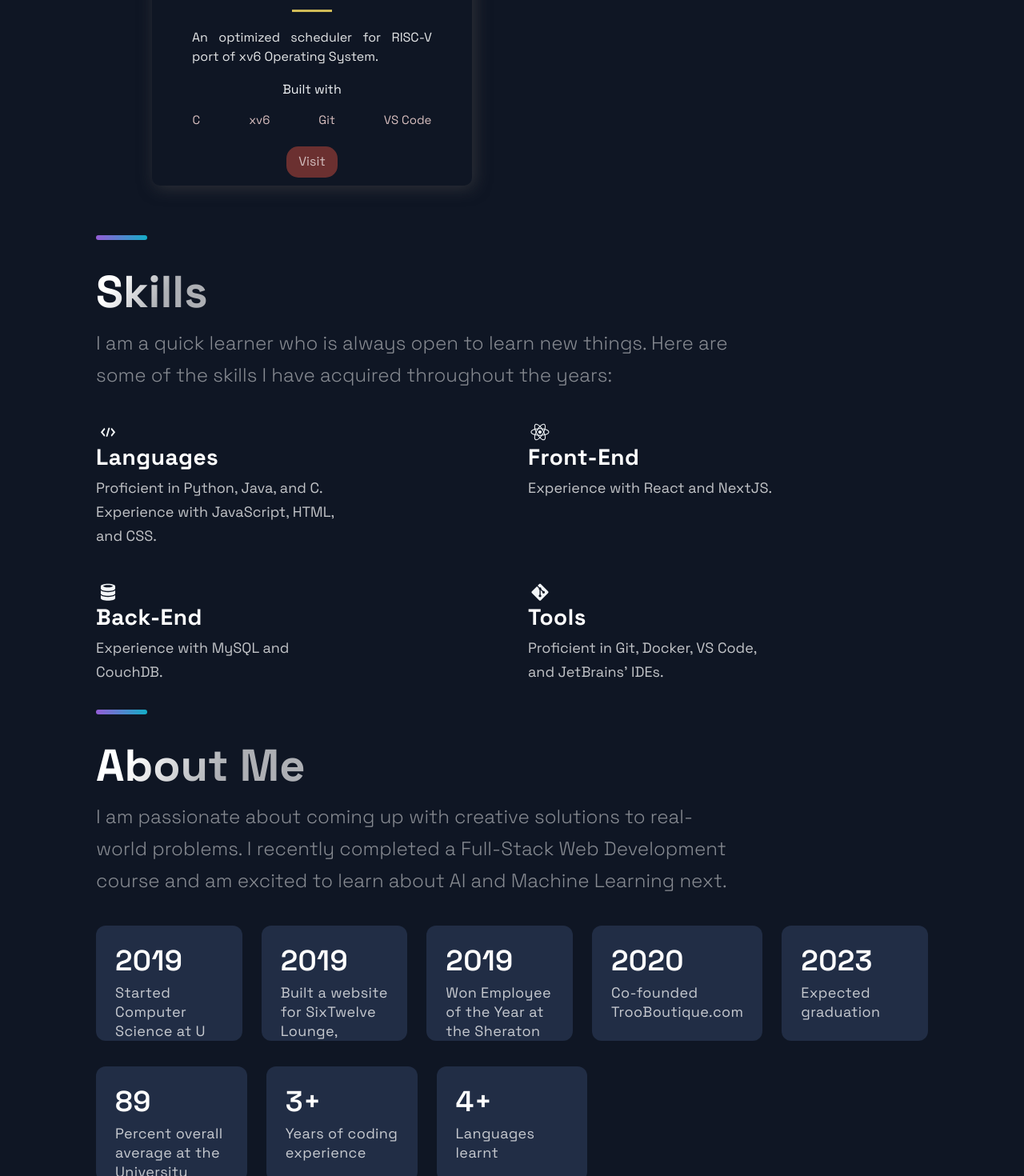
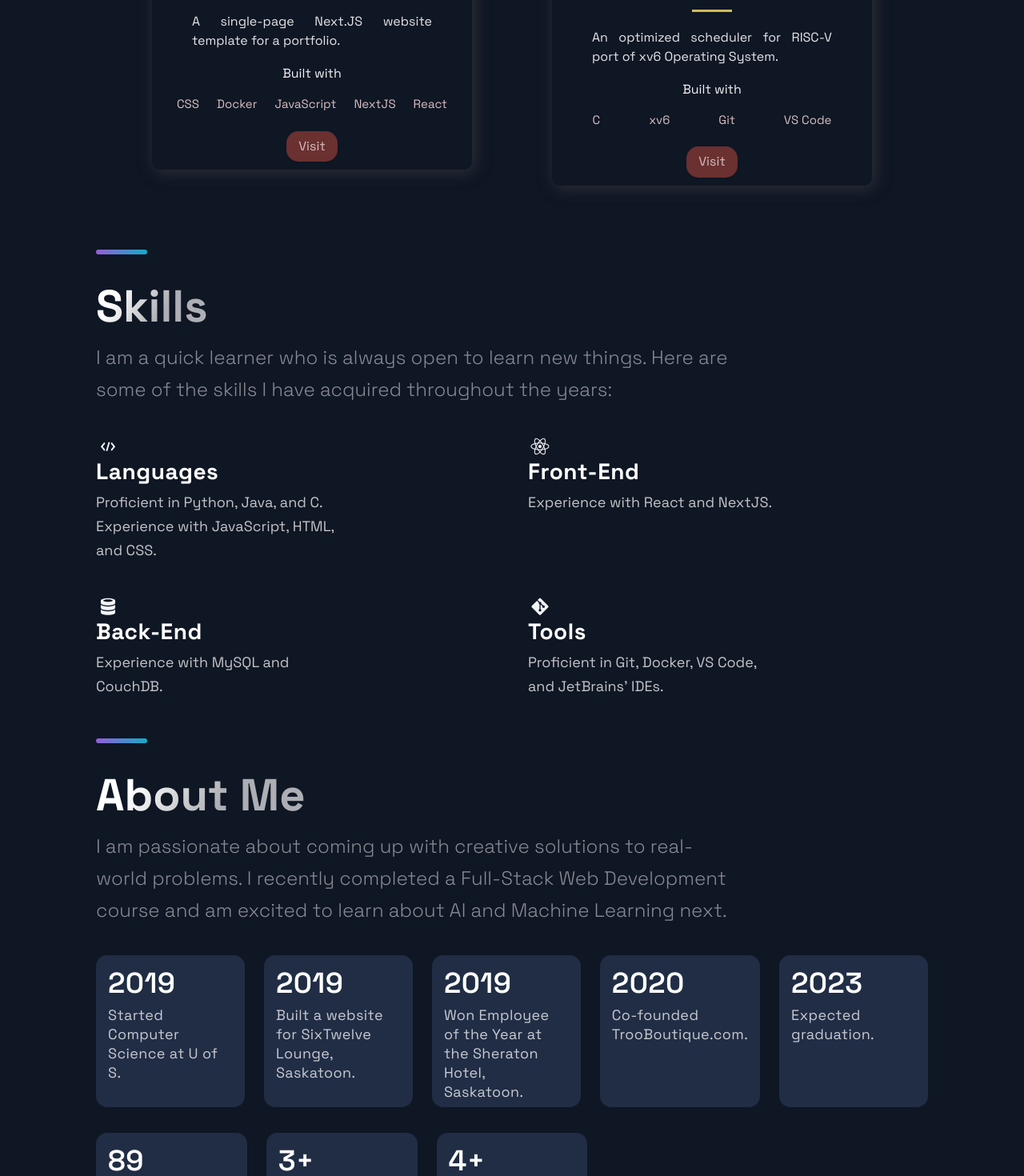
Before and after one commit to tanmay-pathak/Portfolio, a Next.js app in the folder portfolio/: page / in a window 1280 px wide. Shown: the part 2540-4010 px from the top of the page at 80% size. Built offline with nearby package versions, Linux system fonts and the light colour scheme.

Commit message:
Added a little spacing and fixed boxes. Added website template as a project.

```diff
--- a/portfolio/components/Accomplishments/Accomplishments.js
+++ b/portfolio/components/Accomplishments/Accomplishments.js
@@ -10,7 +10,7 @@ const Accomplishments = () => (
     <Boxes>
       <Box>
         <BoxNum>89</BoxNum>
-        <BoxText>Percent overall average at the University</BoxText>
+        <BoxText>Percent overall average at the University.</BoxText>
       </Box>
       {AccomplishmentsData.map((card, index) => (
         <Box key={index}>
--- a/portfolio/components/Accomplishments/AccomplishmentsStyles.js
+++ b/portfolio/components/Accomplishments/AccomplishmentsStyles.js
@@ -23,9 +23,9 @@ export const Boxes = styled.div`
 
 export const Box = styled.div`
   background: #212d45;
-  border-radius: 12px;
-  height: 144px;
-  padding: 24px;
+  border-radius: 14px;
+  height: 190px;
+  padding: 15px;
   @media ${(props) => props.theme.breakpoints.lg} {
     height: 210px;
   }
--- a/portfolio/constants/constants.js
+++ b/portfolio/constants/constants.js
@@ -64,28 +64,36 @@ export const ProjectsList = [
     id: 3
   },
   {
+    title: "Portfolio Website Template",
+    description: "A single-page Next.JS website template for a portfolio.",
+    image: "/images/Portfolio.png",
+    tags: ["CSS", "Docker", "JavaScript", "NextJS", "React"],
+    source: "https://github.com/tanmay-pathak/Portfolio",
+    id: 4
+  },
+  {
     title: "MLFQ Scheduler for xv6",
     description:
       "An optimized scheduler for RISC-V port of xv6 Operating System.",
     image: "/images/MLFQ.png",
     tags: ["C", "xv6", "Git", "VS Code"],
     source: "https://github.com/tanmay-pathak/MLFQ-Scheduler-XV6",
-    id: 4
+    id: 5
   }
 ];
 
 export const TimeLineData = [
-  { year: 2019, text: "Started Computer Science at U of S" },
-  { year: 2019, text: "Built a website for SixTwelve Lounge, Saskatoon" },
+  { year: 2019, text: "Started Computer Science at U of S." },
+  { year: 2019, text: "Built a website for SixTwelve Lounge, Saskatoon." },
   {
     year: 2019,
-    text: "Won Employee of the Year at the Sheraton Hotel, Saskatoon"
+    text: "Won Employee of the Year at the Sheraton Hotel, Saskatoon."
   },
-  { year: 2020, text: "Co-founded TrooBoutique.com" },
-  { year: 2023, text: "Expected graduation" }
+  { year: 2020, text: "Co-founded TrooBoutique.com." },
+  { year: 2023, text: "Expected graduation." }
 ];
 
 export const AccomplishmentsData = [
-  { number: 3, text: "Years of coding experience" },
-  { number: 4, text: "Languages learnt" }
+  { number: 3, text: "Years of coding experience." },
+  { number: 4, text: "Languages learnt." }
 ];
--- a/portfolio/pages/index.js
+++ b/portfolio/pages/index.js
@@ -15,7 +15,9 @@ const Home = () => {
         <BgAnimation />
       </Section>
       <Projects />
+      <br />
       <Technologies />
+      <br />
       <Timeline />
       <Accomplishments />
     </Layout>
```
Also changed, not shown: portfolio/public/images/Portfolio.png (added).
